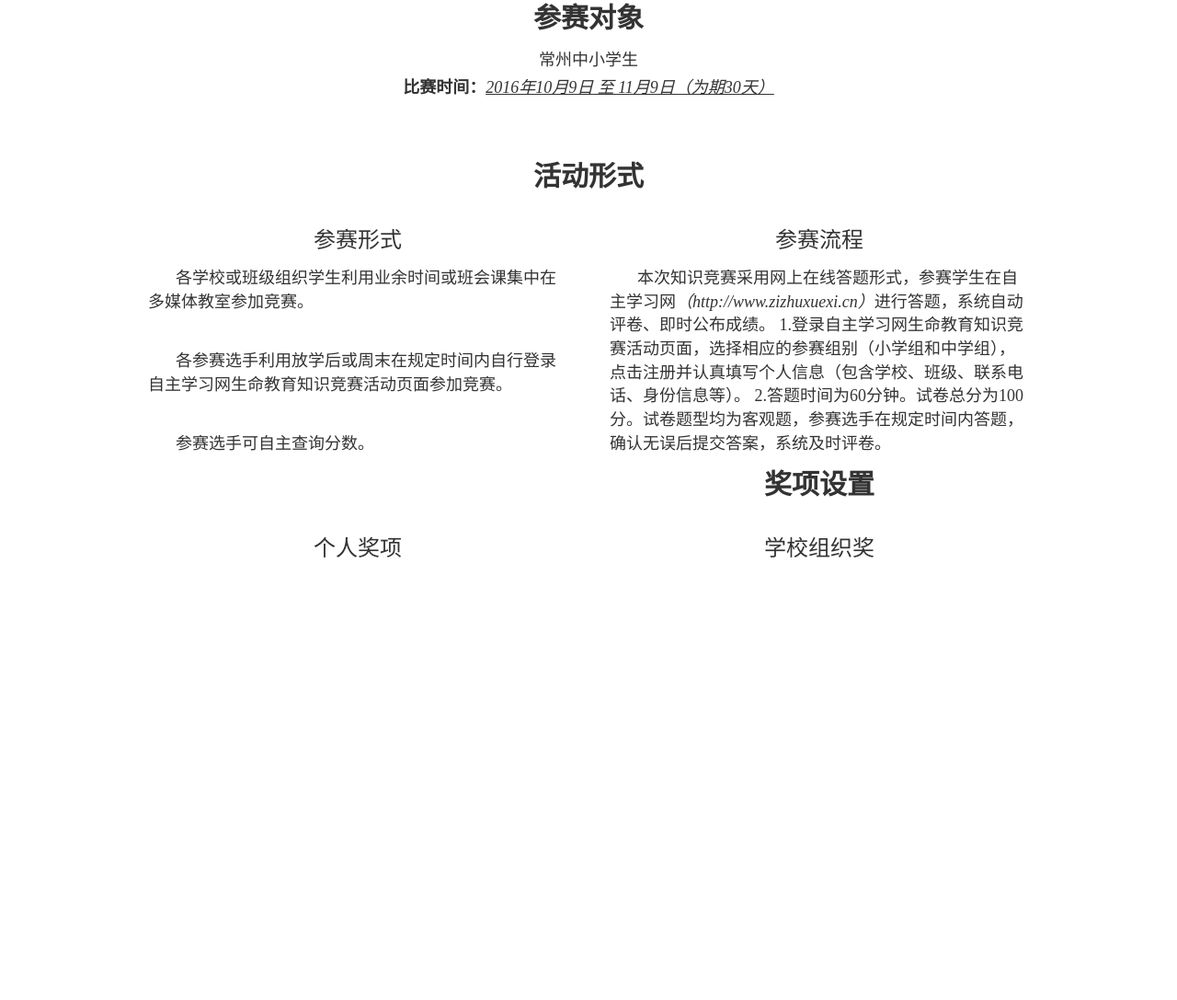
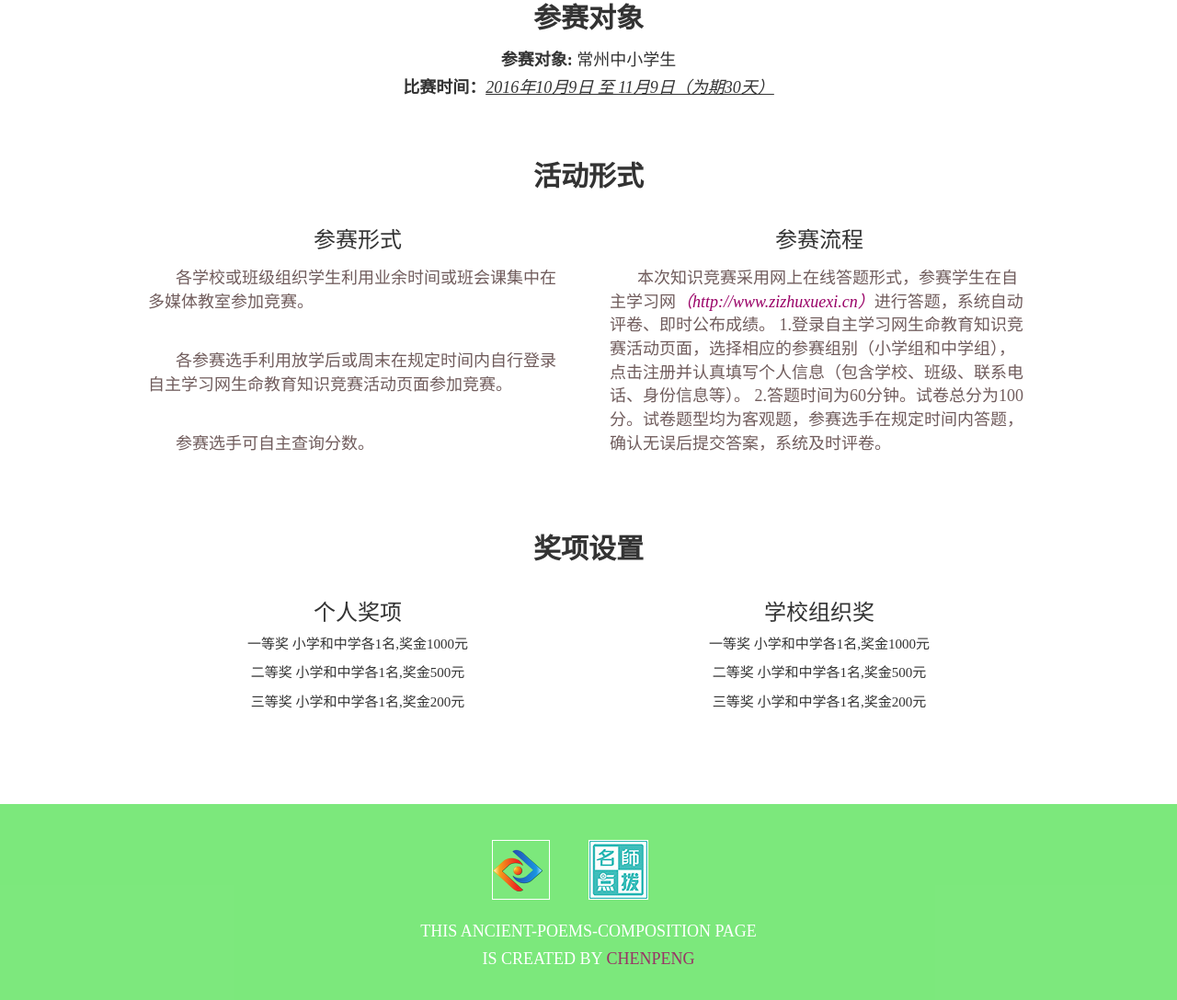
Before and after one commit to niaogege/ancient-poems-composition, a plain HTML site: page index.html in a window 1280 px wide. Shown: the part 1071-2158 px from the top of the page at 92% size. Before the commit the page ends 1744 px from the top, so only its background shows below. Drawn offline with Linux system fonts and the light colour scheme.

Commit message:
add animation effect and enrich the content of page

```diff
--- a/index.html
+++ b/index.html
@@ -10,15 +10,14 @@
     <title>自主学习网-古诗文网络知识竞赛</title>
 	<link rel="stylesheet" href="styles/0913.css"/>
 	<link href="styles/stickup.css" rel="stylesheet">
-	  <link href="styles/bootstrap.css" rel="stylesheet">
-
+	<link href="styles/bootstrap.css" rel="stylesheet">
 
 
 </head>
 <body>
     <div class="ad" id="home">
 		<div class="ad-content">
-		    <img src="images/ancient-poems.jpg" srcset="images/ancient-poems.jpg 1440w,images/ancient-poems660px.jpg 660w,iamges/ancient-poems480px 480w" sizes="70%">
+		    <img src="images/ancient-poems.jpg" srcset="images/ancient-poems.jpg 1440w,images/ancient-poems660px.jpg 660w,images/ancient-poems480px.jpg 480w,images/ancient-poems320px.jpg 320w" sizes="70%">
 		</div>
 
 	</div>
@@ -65,7 +64,7 @@
 				</div>
 
 			</div>
-			<a href="#"><img src="images/slide-img-5.jpg" srcset="images/slide-img-5.jpg 1600w,images/slide-img-5660px.jpg 660w,images/slide-img-5480px.jpg 480w" sizes="50%" ></a>
+			<a href="#"><img src="images/slide-img-5.jpg" srcset="images/slide-img-5.jpg 1600w,images/slide-img-5660px.jpg 880w,images/slide-img-5480px.jpg 600w,images/slide-img-5320px.jpg 480w" sizes="40%" ></a>
 		</div>
 
 		<div id="danwei" title="组织单位">
@@ -84,12 +83,12 @@
 		<div id="duixiang" title="参赛对象">
 		   <h2 class="title">参赛对象</h2>
 		   <div class="people">
-		     <h4>常州中小学生</h4>
+		     <h4><b>参赛对象: </b>常州中小学生</h4>
 			  <h4><b>比赛时间：</b><i style=""><u>2016年10月9日 至  11月9日（为期30天）</u></i></h4>
 		   </div>
 		</div>
 
-		<div id="xingshi" title="活动形式">
+		<div id="xingshi" title="活动形式" >
 		    <h2 class="title">活动形式</h2>
 		        <div class="col-md-6">
 					<h3>参赛形式</h3>
@@ -98,30 +97,57 @@
 					 <p>参赛选手可自主查询分数。</p>
 					</div>
 				</div>
-			    <div class="col-md-6">
+			    <div class="col-md-6" >
 				    <h3>参赛流程</h3>
-					<div class="xingshi-cont clearfix">
-					 <p>本次知识竞赛采用网上在线答题形式，参赛学生在自主学习网<i>（http://www.zizhuxuexi.cn）</i>进行答题，系统自动评卷、即时公布成绩。
+					<div class="xingshi-cont ">
+					 <p>本次知识竞赛采用网上在线答题形式，参赛学生在自主学习网<i class="xingshi-i">（http://www.zizhuxuexi.cn）</i>进行答题，系统自动评卷、即时公布成绩。
 						1.登录自主学习网生命教育知识竞赛活动页面，选择相应的参赛组别（小学组和中学组），点击注册并认真填写个人信息（包含学校、班级、联系电话、身份信息等）。
 						2.答题时间为60分钟。试卷总分为100分。试卷题型均为客观题，参赛选手在规定时间内答题，确认无误后提交答案，系统及时评卷。
 						 </p>
 					</div>
-
 				</div>
 		</div>
 
-		<div id="prize" title="奖项设置">
+		<div id="prize" title="奖项设置" class="clearfix">
 		     <h2 class="title">奖项设置</h2>
 			 <div class="prize-cont">
 			    <div class="col-md-6">
 				     <h3>个人奖项</h3>
+					 <div class="prize-item">
+					    <ul>
+						    <li>  一等奖  小学和中学各1名,奖金1000元</li>
+							<li>  二等奖  小学和中学各1名,奖金500元</li>
+							<li>  三等奖  小学和中学各1名,奖金200元</li>
+						</ul>
+					 </div>
 				</div>
 			    <div class="col-md-6">
 				     <h3>学校组织奖</h3>
+					 <div class="prize-item">
+					    <ul>
+						    <li>  一等奖  小学和中学各1名,奖金1000元</li>
+							<li>  二等奖  小学和中学各1名,奖金500元</li>
+							<li>  三等奖  小学和中学各1名,奖金200元</li>
+						</ul>
+					 </div>
 				</div>
 			 </div>
 		</div>
     </div>
+	<footer>
+	    <div class="footer">
+		     <div class="footer-cont">
+			      <div class="footer-cont-up">
+				     <a href="#"><img src="images/logoicon.png" title="中小学自主学习网" alt="中小学自主学习网"></a>
+					 <a href="#"><img src="images/msdblogo.jpg" title="名师点拨杯作文大赛" alt="名师点拨杯作文大赛"></a>
+				  </div>
+			      <div class="footer-cont-down">
+				     <h4>This ancient-poems-composition page<br/> is created by <a href="https://github.com/niaogege">chenpeng</a></h4>
+
+				  </div>
+			 </div>
+		</footer>
+	</footer>
  <script src="js/jquery.js"></script>
     <script src="js/bootstrap.min.js"></script>
  <script src="js/stickUp.js"></script>
--- a/styles/0913.css
+++ b/styles/0913.css
@@ -1,17 +1,18 @@
-html{height:100%;}
+html{height:100%;min-width:320px;}
 *{padding: 0;margin: 0;}
 ul li{list-style:none;}
-body{font-size:10px;-webkit-font-smoothing:antialiased;word-break:break-all;white-space:normal;word-wrap:break-word;overflow-y:auto;overflow-x:hidden;}
+body{font-size:10px;-webkit-font-smoothing:antialiased;word-break:break-all;white-space:normal;word-wrap:break-word;overflow-y:auto;overflow-x:hidden;height:100%;}
 a{text-decoration: none;color:hsl(0,10%,10%);}
 
 
-.ad{width:100%;height:100%;}
+.ad{width:100%;}
 
 
 .content{font-size:2rem;margin-top:5rem;width:80%;margin:0 auto;padding:2rem 1rem;}
 .content>div{margin-bottom:7rem;text-align:center;}
 .content>div>h2{text-align:center;margin-bottom:2rem;font-weight:600;width:100%;font-family:"楷体";}
-
+#zubie img{transition:all 0.6s ease-in;-webkit-transition:all 0.6s ease-in;-moz-transition:all 0.6s ease-in;}
+#zubie img:hover{transform:scale(0.95);-webkit-transform:scale(0.95);-moz-transform:scale(0.95);}
 .row{	width: 100%;
 	margin-left: auto;
 	margin-right: auto;
@@ -23,8 +24,27 @@ a{text-decoration: none;color:hsl(0,10%,10%);}
 .xiaoxue:hover,.zhongxue:hover{background-color:hsla(0,10%,10%,0.9);}
 .xiaoxue a:hover,.zhongxue a:hover{color:yellow;text-decoration:none;}
 
-.xingshi-cont{text-indent:30px;text-align:left;padding:5px 8px;}
+.xingshi-cont{text-indent:30px;text-align:left;padding:5px 8px;margin-bottom:5rem;}
+.xingshi-cont p{color:hsl(0,10%,40%);font-size:1.8rem;}
 .clearfix{clear:both;}
 .clearfix:after{content:'';clear:both;}
+#xingshi{display:block;}
+.xingshi-i{color:#990066;}
 #prize{margin-top:120px;display:block;}
-.content p {font-size:1.8rem;}
+#prize .title{display:block;margin-bottom:2rem;}
+
+
+.prize-item ul li{font-size:1.5rem;margin:1rem;}
+.footer{width:100%;}
+.footer-cont{width:100%;padding:2rem;background-color:hsla(120,70%,50%,0.6);margin:0 auto;}
+.footer-cont-up{width:20%;margin:2rem auto;}
+@media screen and (min-width:960px){
+.footer-cont-up img{outline:1px solid white;margin:0 2rem;}}
+.footer-cont-up img:hover{box-shadow:0px 0px 10px 5px #CC00CC;}
+
+.footer-cont-down{color:white;font-weight:500;margin:0 auto;width:100%;text-align:center;}
+.footer-cont-down h4{line-height:3rem;text-transform:uppercase;}
+.footer-cont-down h4 a{color:#993366;}
+@media screen and (max-width:660px){
+.footer-cont-up img{outline:1px solid white;margin:2rem;}
+	}
```
Also changed, not shown: images/ancient-poems320px.jpg (added), images/logoicon.png (added), images/msdblogo.jpg (added), images/slide-img-5320px.jpg (added).
